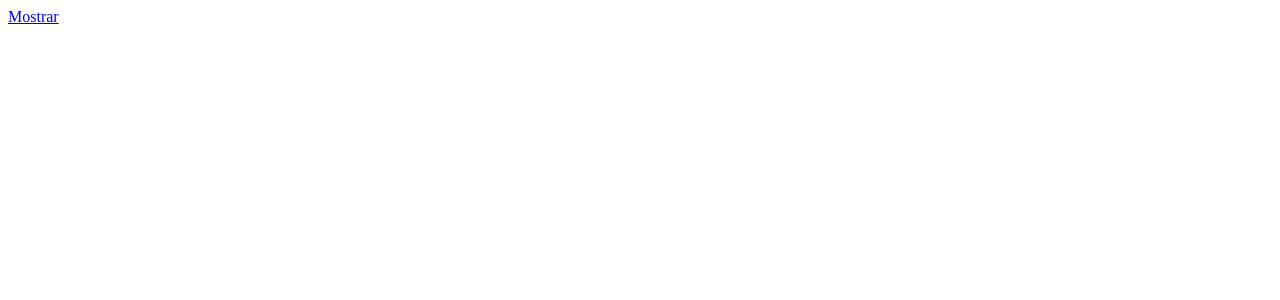
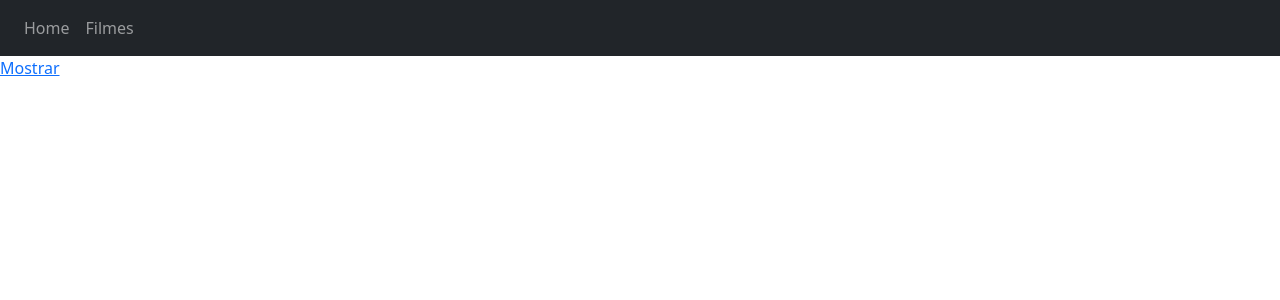
Before and after one commit to OliveiraAnna99/PVercel-Web, a Next.js app: page /movies3 in a window 1280 px wide. Shown: the top 300 px of the page. Built offline with nearby package versions, Linux system fonts and the light colour scheme.

Commit message:
Etapa 1 - Estilizando parte 1: navbar

```diff
--- a/package.json
+++ b/package.json
@@ -19,8 +19,10 @@
   },
   "homepage": "https://github.com/OliveiraAnna99/PWeb#readme",
   "dependencies": {
+    "bootstrap": "^5.2.2",
     "next": "^13.0.3",
     "react": "^18.2.0",
+    "react-bootstrap": "^2.6.0",
     "react-dom": "^18.2.0",
     "swr": "^1.3.0"
   }
--- /dev/null
+++ b/pages/components/navbar.js
@@ -0,0 +1,25 @@
+import "bootstrap/dist/css/bootstrap.css"
+function Navbar(){
+    return(
+        <nav class="navbar navbar-expand-lg navbar-dark bg-dark">
+            <a class="navbar-brand" href="#"> </a>
+            <button class="navbar-toggler" type="button" data-toggle="collapse" data-target="#navbarTogglerDemo02" aria-controls="navbarTogglerDemo02" aria-expanded="false" aria-label="Toggle navigation">
+                <span class="navbar-toggler-icon"></span>
+            </button>
+
+            <div class="collapse navbar-collapse" id="navbarTogglerDemo02">
+                <ul class="navbar-nav mr-auto mt-2 mt-lg-0">
+                <li class="nav-item active">
+                    <a class="nav-link" href="/">Home</a>
+                </li>
+                <li class="nav-item">
+                    <a class="nav-link" href="/movies3">Filmes</a>
+                </li>
+
+                </ul>
+            </div>
+        </nav>
+    )
+}
+
+export default Navbar;
--- a/pages/index.js
+++ b/pages/index.js
@@ -1,6 +1,11 @@
+import dynamic from 'next/dynamic'
+const Navbar = dynamic(() => import('./components/navbar'), {
+    suspense: true,
+  });
 function Home(){
     return (
         <div>
+            <Navbar/>
             <center><h1>HOME</h1></center>
         </div>
     )
--- a/pages/movies3.js
+++ b/pages/movies3.js
@@ -1,6 +1,9 @@
 import useSWR from 'swr'
 import {useState} from 'react'
-
+import dynamic from 'next/dynamic'
+const Navbar = dynamic(() => import('./components/navbar'), {
+    suspense: true,
+  });
 export default function Movies3(){
 
     const [url, setUrl] = useState('')
@@ -35,10 +38,12 @@ export function TheMovies({data,show}){
     if (data.Search === '' ) return (<div>carregando...</div>)
 
     return (
-        <div>
-            { data.Search.map( (m) => <div><center>{m.Title} - {m.Year} - {m.imdbID} <br/></center> </div>  ) }
+            <div>
 
-        </div>
+                { data.Search.map( (m) => <div><center>{m.Title} - {m.Year} - {m.imdbID} <br/></center> </div>  ) }
+
+            </div>
+
 
     )
 }
@@ -47,6 +52,7 @@ export function TheLink({url, handler}){
 
     return (
         <div>
+            <Navbar/>
             <a href="/movies3.js" onClick={handler}> {url === '' ? 'Mostrar' : 'Ocultar'} </a>
         </div>
     )
```
Also changed, not shown: 1 other file (tests, documents, lock files or other folders).
